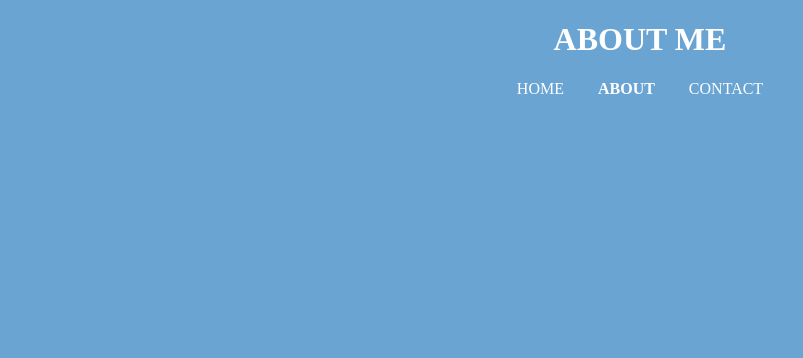
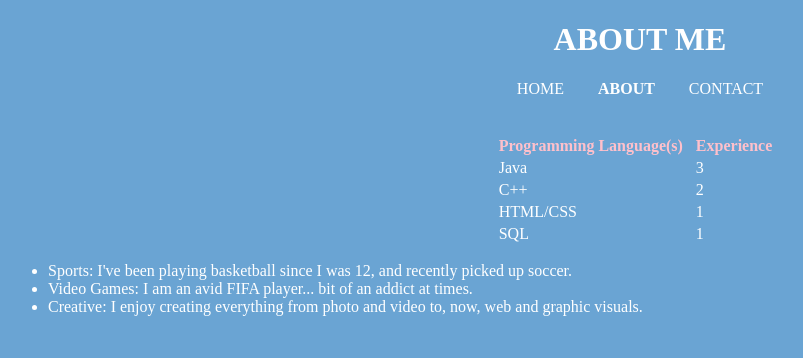
Before and after one commit to RickRiv23/cst352, a PHP site: the page made by Labs/Lab 1/about.html in a window 1280 px wide. Shown: the top 358 px of the page, without its empty margins (0-803 px from the left). Run offline with PHP 8.4, Linux system fonts and the light colour scheme.

Commit message:
first commit

```diff
--- a/Labs/Lab 1/about.html
+++ b/Labs/Lab 1/about.html
@@ -33,8 +33,34 @@
 
             <!-- table below will show my experience -->
             <table>
-                <tr id=""
+                <tr id="table-head">
+                    <td><strong>Programming Language(s)</strong></td>
+                    <td><strong>Experience</strong></td>
+                </tr>
+                <tr class="table-row">
+                    <td>Java</td>
+                    <td>3</td>
+                </tr>
+                <tr class="table-row">
+                    <td>C++</td>
+                    <td>2</td>
+                </tr>
+                <tr class="table-row">
+                    <td>HTML/CSS</td>
+                    <td>1</td>
+                    <tr class="table-row">
+                    <td>SQL</td>
+                    <td>1</td>
+                </tr>
+                </tr>
             </table>
+
+            <!-- Unorganized list of my memes -->
+            <ul>
+                <li>Sports: I've been playing basketball since I was 12, and recently picked up soccer.</li>
+                <li>Video Games: I am an avid FIFA player... bit of an addict at times.</li>
+                <li>Creative: I enjoy creating everything from photo and video to, now, web and graphic visuals.</li>
+            </ul>
         </div>
     </body>
 </html>
--- a/Labs/Lab 1/css/styles.css
+++ b/Labs/Lab 1/css/styles.css
@@ -30,3 +30,16 @@ footer{
     font-size: 1.5;
     color: pink;
 }
+
+table{
+    margin: 0px auto;
+}
+
+td strong{
+    color: pink;
+}
+
+td{
+    padding-right: 10px;
+    font-size: 1.3;
+}
--- a/Labs/Lab 1/index.html
+++ b/Labs/Lab 1/index.html
@@ -56,7 +56,7 @@ in html
         <!-- The footer goes inside the body but not always -->
         <footer>
             <figure id="csumb">
-                <img src="/cst352/csumb_logo.jpg" alt="CSUMB Logo" />
+                <img src="/../../cst352/csumb_logo.jpg" alt="CSUMB Logo" />
             </figure>
             <hr>
             CST352. 2018&copy;RickRivera<br />
```
